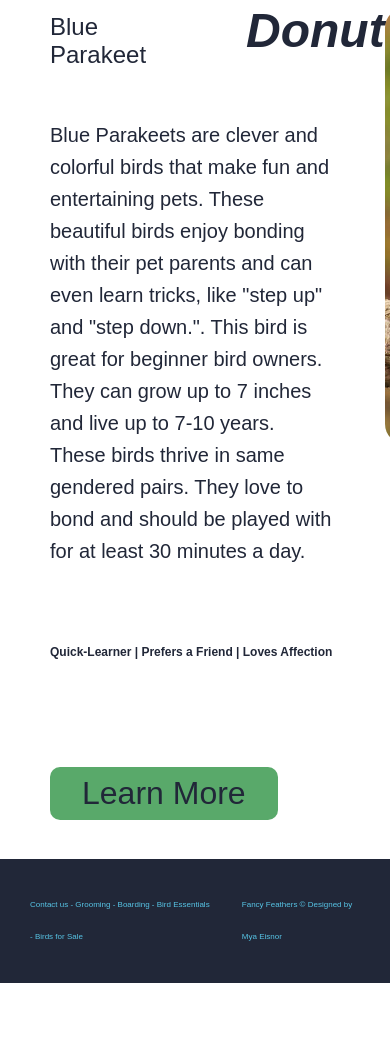
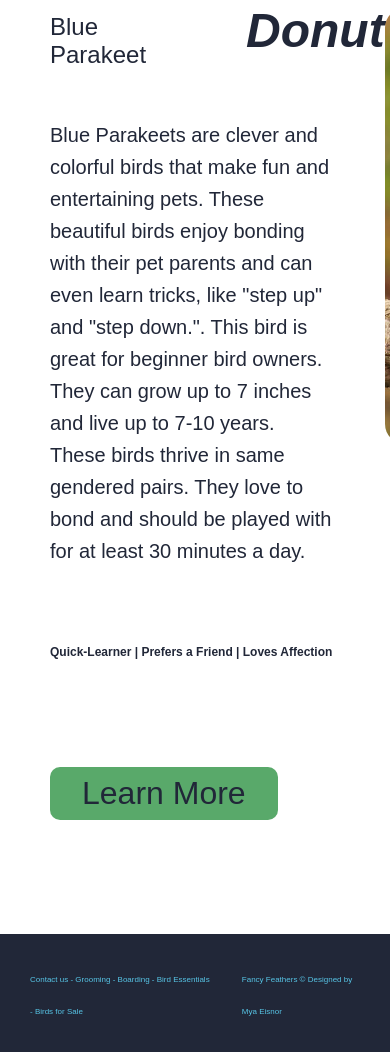
Before and after one commit to Meisnor001/Fancy-Feathers, a plain HTML site: page birdsforsale.html in a window 390 px wide. Shown: the part 9054-10106 px from the top of the page. Before the commit the page ends 10037 px from the top, so only its background shows below. Drawn offline with Linux system fonts and the light colour scheme; a web font is replaced by a local one.

Commit message:
sale style footer update

```diff
--- a/salestyle.css
+++ b/salestyle.css
@@ -928,6 +928,7 @@ nav ul {
 
         .foot {
             justify-content: space-between;
+            margin-top: 175px;
         }
 
         .foot .contactfoot {
```
